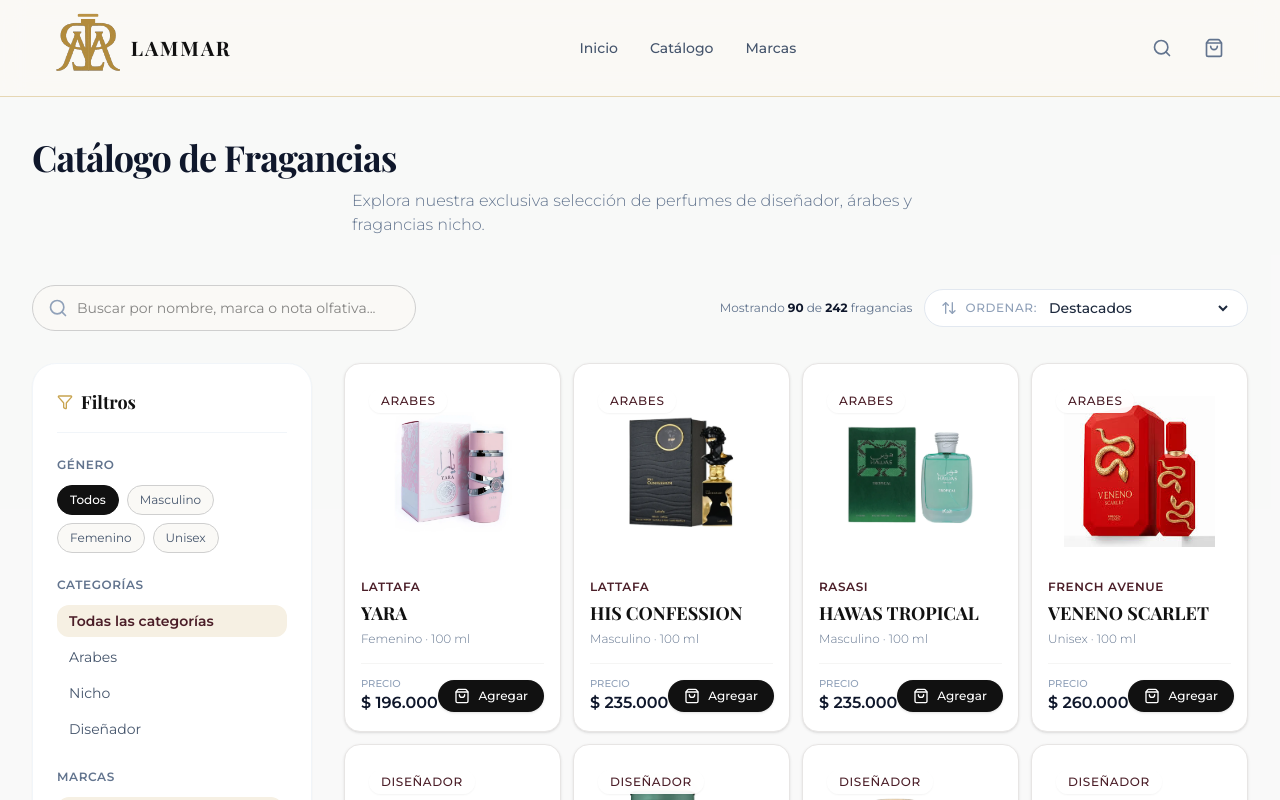
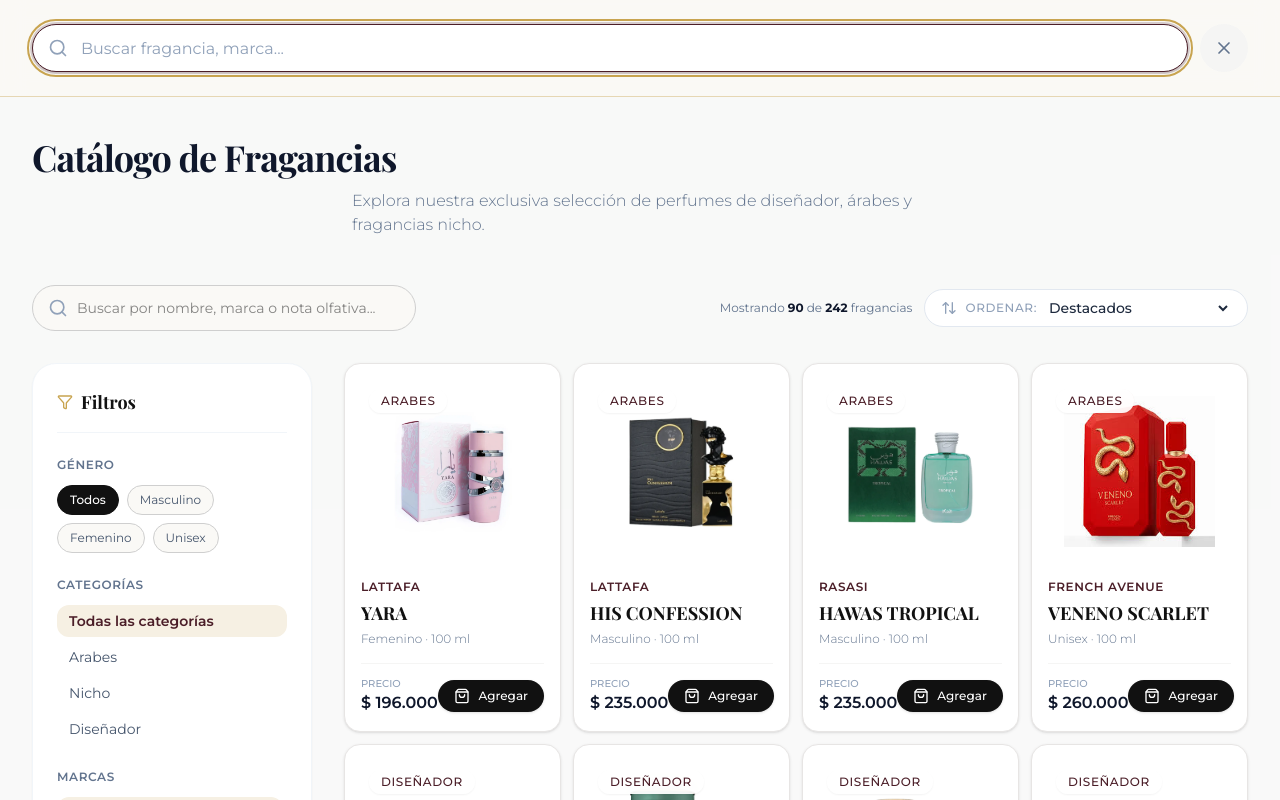
Before and after one commit to LuisEduardo002/PerfumeriaLamaar, a React (Vite) app: page /catalogo in a window 1280 px wide. Both pictures are taken after a click on the button 1162 px from the left and 48 px from the top of the page. Shown: the top 800 px of the page. Built offline with nearby package versions, Linux system fonts and the light colour scheme.

Commit message:
TerminandoDeHacerTodo

```diff
--- a/src/components/layout/Navbar.jsx
+++ b/src/components/layout/Navbar.jsx
@@ -1,6 +1,6 @@
-import React, { useState } from 'react';
-import { Link } from 'react-router-dom';
-import { ShoppingBag, Search, Menu } from 'lucide-react';
+import React, { useState, useEffect, useRef } from 'react';
+import { Link, useNavigate } from 'react-router-dom';
+import { ShoppingBag, Search, X } from 'lucide-react';
 import Container from './Container';
 import logo from '../../assets/images/logolamarbueno.svg';
 import useCartStore from '../../store/useCartStore';
@@ -8,52 +8,152 @@ import CartDrawer from '../cart/CartDrawer';
 
 export default function Navbar() {
   const [isCartOpen, setIsCartOpen] = useState(false);
+  const [isSearchOpen, setIsSearchOpen] = useState(false);
+  const [navSearchTerm, setNavSearchTerm] = useState('');
   const itemCount = useCartStore((state) => state.getItemCount());
+  const navigate = useNavigate();
+  const searchInputRef = useRef(null);
+
+  useEffect(() => {
+    const handleKeyDown = (e) => {
+      if (e.key === 'Escape' && isSearchOpen) {
+        closeSearch();
+      }
+    };
+    window.addEventListener('keydown', handleKeyDown);
+    return () => window.removeEventListener('keydown', handleKeyDown);
+  }, [isSearchOpen]);
+
+  useEffect(() => {
+    if (isSearchOpen && searchInputRef.current) {
+      searchInputRef.current.focus();
+    }
+  }, [isSearchOpen]);
+
+  const closeSearch = () => {
+    setIsSearchOpen(false);
+    setNavSearchTerm('');
+  };
+
+  const handleNavSearch = (e) => {
+    e.preventDefault();
+    if (navSearchTerm.trim()) {
+      navigate(`/catalogo?q=${encodeURIComponent(navSearchTerm.trim())}`);
+      closeSearch();
+    }
+  };
 
   return (
     <>
       <nav className="sticky top-0 z-50 border-b border-[#C8A450]/40 bg-[#FAF9F6]/90 backdrop-blur-md">
         <Container>
-        <div className="flex justify-between items-center h-24">
-          {/* Logo / Brand */}
-          <Link to="/" className="flex-shrink-0 flex items-center gap-2">
-            <img src={logo} alt="Logo Lamar" className="h-16 md:h-24 w-auto scale-[1.5] origin-left" />
-            <span className="ml-4 font-serif text-lg font-bold tracking-widest text-[#111111] md:text-xl">
-              LAMMAR
+          <div className="relative flex h-20 md:h-24 items-center">
+
+            {/* ========== MODO NORMAL ========== */}
+            <div
+              className={`flex w-full items-center justify-between transition-all duration-300 ${isSearchOpen
+                  ? 'pointer-events-none opacity-0 scale-95'
+                  : 'opacity-100 scale-100'
+                }`}
+            >
+              {/* Logo + Inicio (Tipografía Principal - Playfair Display) */}
+              <Link to="/" className="flex-shrink-0 flex items-center gap-3">
+                <img
+                  src={logo}
+                  alt="Logo Lamar"
+                  className="h-14 md:h-20 w-auto scale-[1.4] origin-left"
+                />
+                <span className="font-serif text-lg md:text-xl font-semibold uppercase tracking-[0.2em] text-[#111111]">
+                  Inicio
                 </span>
               </Link>
 
-          {/* Desktop Navigation */}
+              {/* Desktop Navigation (Tipografía Secundaria - Montserrat / Sans) */}
               <div className="hidden md:flex space-x-8 items-center">
-            <Link to="/" className="text-sm font-medium text-slate-600 transition-colors hover:text-[#4B1E28]">
+                <Link
+                  to="/"
+                  className="font-sans text-sm font-light tracking-wide text-slate-600 transition-colors hover:text-[#4B1E28]"
+                >
                   Inicio
                 </Link>
-            <Link to="/catalogo" className="text-sm font-medium text-slate-600 transition-colors hover:text-[#4B1E28]">
+                <Link
+                  to="/catalogo"
+                  className="font-sans text-sm font-light tracking-wide text-slate-600 transition-colors hover:text-[#4B1E28]"
+                >
                   Catálogo
                 </Link>
-            <Link to="/marcas" className="text-sm font-medium text-slate-600 transition-colors hover:text-[#4B1E28]">
+                <Link
+                  to="/marcas"
+                  className="font-sans text-sm font-light tracking-wide text-slate-600 transition-colors hover:text-[#4B1E28]"
+                >
                   Marcas
                 </Link>
               </div>
 
-          {/* Actions (Search, Cart, Mobile Menu) */}
-          <div className="flex items-center space-x-4">
-            <button className="p-2 text-slate-500 transition-colors hover:text-[#4B1E28]" aria-label="Buscar">
-              <Search className="w-5 h-5" />
-            </button>
-            <button type="button" onClick={() => setIsCartOpen(true)} aria-label={`Abrir carrito, ${itemCount} productos`} className="relative p-2 text-slate-500 transition-colors hover:text-[#4B1E28]">
-              <ShoppingBag className="w-5 h-5" />
-              {itemCount > 0 && <span className="absolute top-1 right-1 flex min-h-3.5 min-w-3.5 items-center justify-center rounded-full bg-[#4B1E28] px-1 text-[9px] font-bold text-white">{itemCount}</span>}
+              {/* Actions */}
+              <div className="flex items-center space-x-2 sm:space-x-3">
+                <button
+                  type="button"
+                  onClick={() => setIsSearchOpen(true)}
+                  className="p-2.5 text-slate-500 transition-colors hover:text-[#4B1E28]"
+                  aria-label="Buscar"
+                >
+                  <Search className="h-5 w-5" />
                 </button>
 
-            {/* Mobile menu button */}
-            <button className="md:hidden text-slate-500 hover:text-slate-900 p-2">
-              <Menu className="w-6 h-6" />
+                <button
+                  type="button"
+                  onClick={() => setIsCartOpen(true)}
+                  aria-label="Abrir carrito"
+                  className="relative p-2.5 text-slate-500 transition-colors hover:text-[#4B1E28]"
+                >
+                  <ShoppingBag className="h-5 w-5" />
+                  {itemCount > 0 && (
+                    <span className="absolute right-1 top-1 flex min-h-4 min-w-4 items-center justify-center rounded-full bg-[#4B1E28] px-1 text-[10px] font-bold text-white">
+                      {itemCount}
+                    </span>
+                  )}
                 </button>
+              </div>
+            </div>
+
+            {/* ========== MODO BÚSQUEDA ========== */}
+            <div
+              className={`absolute inset-0 flex items-center transition-all duration-300 ${isSearchOpen
+                  ? 'opacity-100 scale-100'
+                  : 'pointer-events-none opacity-0 scale-95'
+                }`}
+            >
+              <form
+                onSubmit={handleNavSearch}
+                className="flex w-full items-center gap-3"
+              >
+                <div className="relative flex-1">
+                  <Search className="absolute left-4 top-1/2 h-5 w-5 -translate-y-1/2 text-slate-400" />
+                  <input
+                    ref={searchInputRef}
+                    type="text"
+                    placeholder="Buscar fragancia, marca..."
+                    value={navSearchTerm}
+                    onChange={(e) => setNavSearchTerm(e.target.value)}
+                    className="h-12 w-full rounded-full border border-stone-300 bg-white pl-12 pr-4 font-sans text-base text-slate-800 placeholder:text-slate-400 shadow-sm transition focus:border-[#4B1E28] focus:outline-none focus:ring-2 focus:ring-[#4B1E28]/20"
+                  />
+                </div>
+
+                <button
+                  type="button"
+                  onClick={closeSearch}
+                  className="flex h-12 w-12 flex-shrink-0 items-center justify-center rounded-full bg-stone-100 text-slate-500 transition hover:bg-stone-200 hover:text-slate-700"
+                  aria-label="Cerrar búsqueda"
+                >
+                  <X className="h-5 w-5" />
+                </button>
+              </form>
             </div>
           </div>
         </Container>
       </nav>
+
       <CartDrawer isOpen={isCartOpen} onClose={() => setIsCartOpen(false)} />
     </>
   );
```
Also changed, not shown: src/pages/Catalog.jsx (+34 -23 lines), src/assets/images/YaraMoi.webp. Lines whose indentation alone changed are shown as unchanged.
